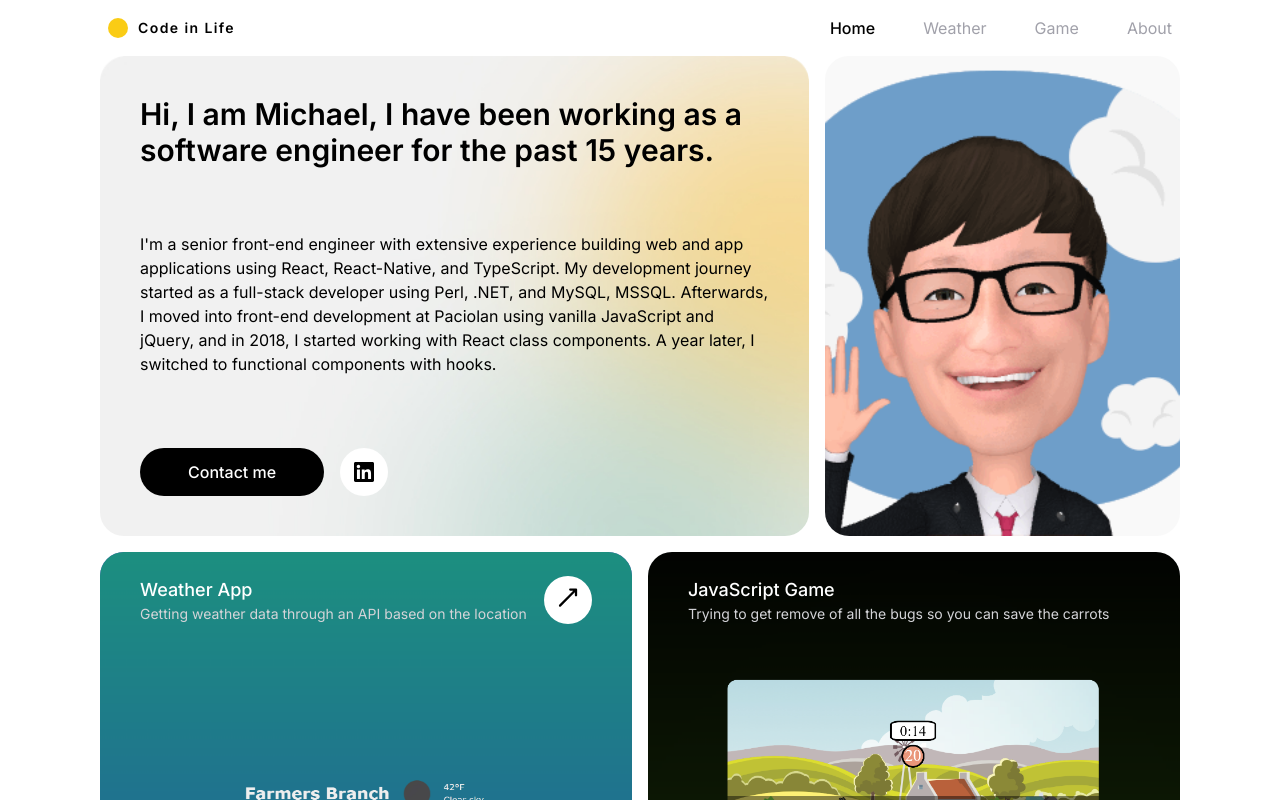
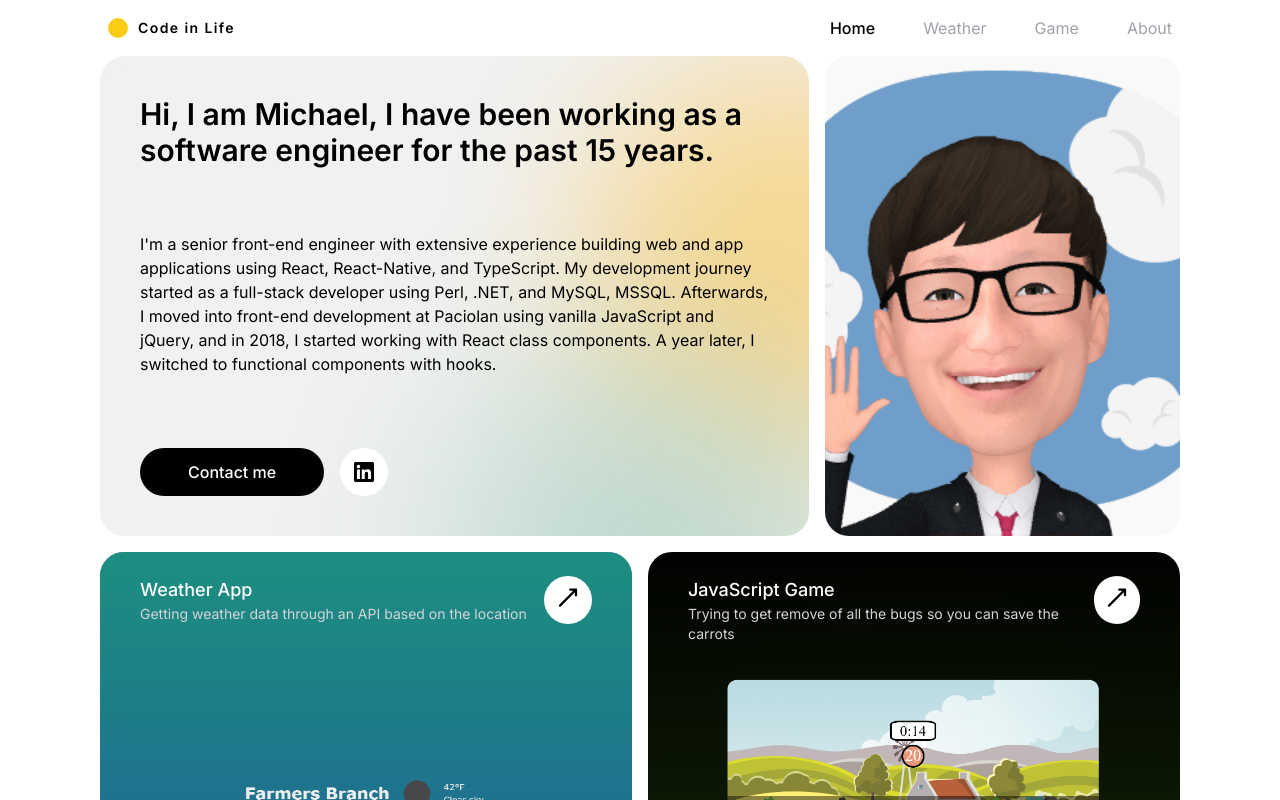
Before and after one commit to michaeldslim/nextjs-portfolio, a Next.js app: page / in a window 1280 px wide. Shown: the top 800 px of the page. Built offline with nearby package versions, Linux system fonts and the light colour scheme.

Commit message:
feat: re-enable game link in project card

```diff
--- a/app/page.tsx
+++ b/app/page.tsx
@@ -50,7 +50,7 @@ export default function Home() {
           name="JavaScript Game"
           description="Trying to get remove of all the bugs so you can save the carrots"
           imageUrl="/game.png"
-          // link="/game"
+          link="/game"
           dark
         />
       </section>
```
